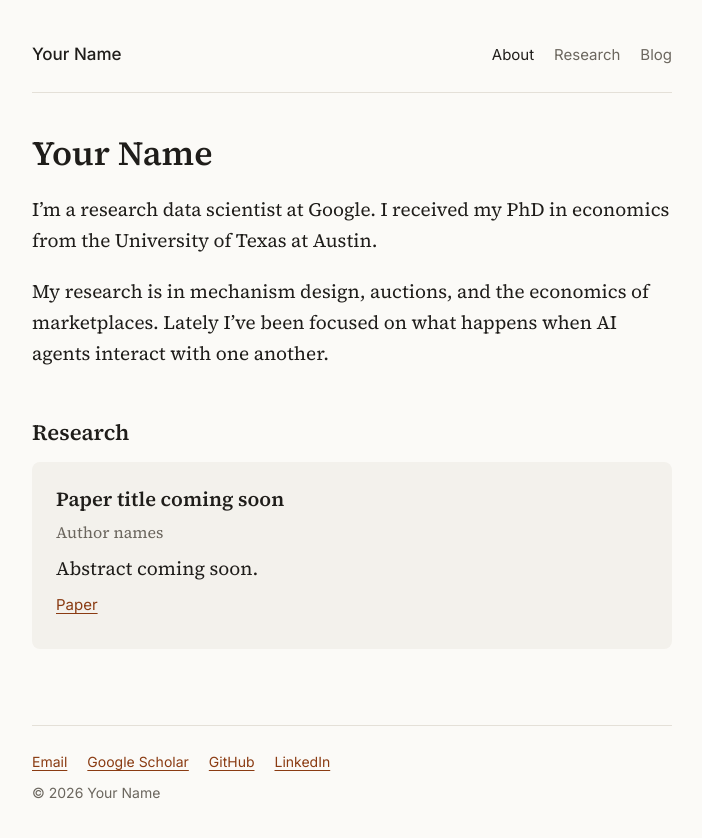
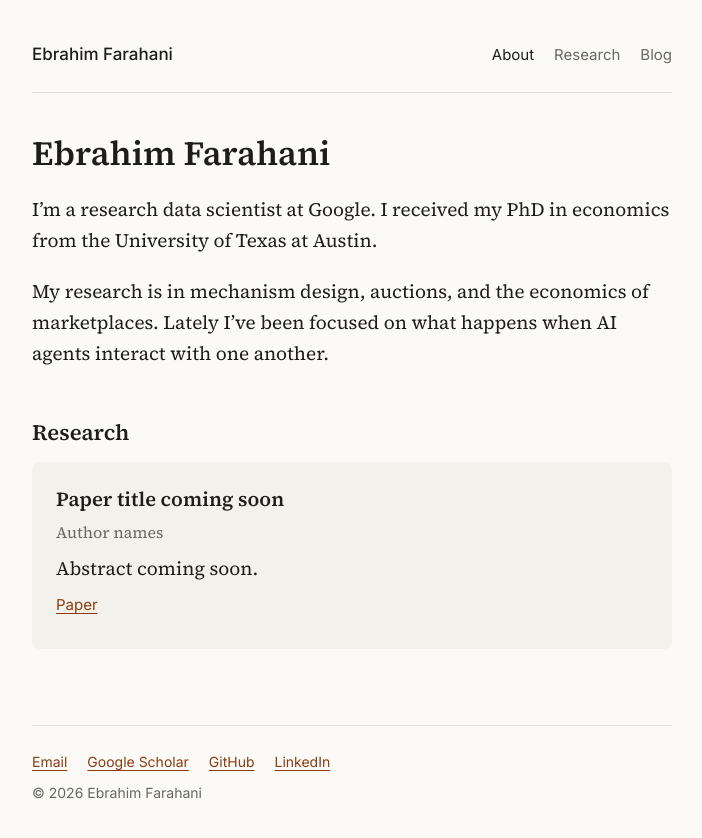
Before and after one commit to eaf4030/website, a Jekyll site: the page built from index.md, in a window 1280 px wide. Shown: the top 838 px of the page, without its empty margins (288-990 px from the left). Built offline with Jekyll 4.4.1, drawn with Linux system fonts in a browser that asks for light colours; our own code applies the rules of GitHub Pages for plain Markdown files.

Commit message:
Add name
Co-Authored-By: Claude Opus 5.5 <noreply@anthropic.com>
Claude-Session: https://claude.ai/code/session_01SfwawH9VrE58anpJi3pvAp

```diff
--- a/_config.yml
+++ b/_config.yml
@@ -1,5 +1,5 @@
 # Site settings — edit these first.
-title: Your Name
+title: Ebrahim Farahani
 description: Economist and research data scientist at Google working on mechanism design, auctions, marketplaces, and how AI agents interact.
 email: you@example.com
 # Custom domain (efarahani.com) is used, so baseurl stays empty.
--- a/index.md
+++ b/index.md
@@ -2,7 +2,7 @@
 layout: default
 ---
 
-# Your Name
+# Ebrahim Farahani
 
 I'm a research data scientist at Google. I received my PhD in economics from
 the University of Texas at Austin.
```
